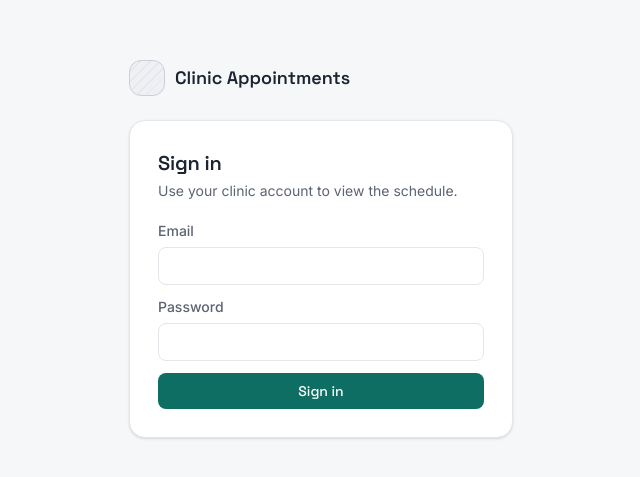
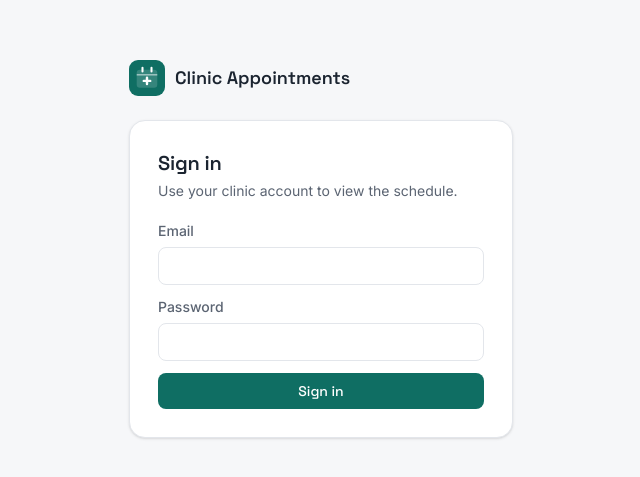
Before and after one commit to abdelrahman-mahmoud-youssef/clinic-appointments, a Next.js app in the folder apps/web/: page /login in a window 1280 px wide. Shown: the part 151-628 px from the top of the page, without its empty margins (319-959 px from the left). Built offline with nearby package versions, Linux system fonts and the light colour scheme; no server answers.

Commit message:
feat(web): add brand logo, favicon, and appointments nav
A teal calendar-plus mark replaces the placeholder in the shell and
login; the same mark ships as app/icon.svg (favicon). Adds the
Appointments list to the nav.

```diff
--- a/apps/web/src/app/login/page.tsx
+++ b/apps/web/src/app/login/page.tsx
@@ -6,6 +6,7 @@ import { ApiError } from '@/lib/api/client';
 import { Field, Input } from '@/components/ui/FormControls';
 import { Button } from '@/components/ui/Button';
 import { Banner } from '@/components/ui/Banner';
+import { Logo } from '@/components/ui/Logo';
 
 export default function LoginPage() {
   const { login } = useAuth();
@@ -31,7 +32,7 @@ export default function LoginPage() {
     <main className="flex min-h-screen items-center justify-center bg-bg px-4 py-10">
       <div className="w-full max-w-sm">
         <div className="mb-6 flex items-center gap-2.5">
-          <span className="slot-closed flex h-9 w-9 shrink-0 items-center justify-center rounded-lg border border-line-strong" />
+          <Logo size={36} />
           <span className="font-display text-lg font-semibold text-ink">Clinic Appointments</span>
         </div>
 
--- a/apps/web/src/components/layout/AppShell.tsx
+++ b/apps/web/src/components/layout/AppShell.tsx
@@ -7,10 +7,12 @@ import clsx from 'clsx';
 import { Role } from '@clinic/shared';
 import { useAuth } from '@/lib/auth/AuthContext';
 import { Button } from '@/components/ui/Button';
+import { Logo } from '@/components/ui/Logo';
 
 const NAV: { href: string; label: string; roles?: Role[] }[] = [
   { href: '/dashboard', label: 'Overview' },
   { href: '/calendar', label: 'Calendar' },
+  { href: '/appointments', label: 'Appointments' },
   { href: '/settings', label: 'Settings', roles: [Role.ADMIN] },
 ];
 
@@ -25,7 +27,7 @@ export function AppShell({ children }: { children: ReactNode }) {
         <div className="mx-auto flex max-w-6xl items-center justify-between gap-4 px-4 py-3 sm:px-6">
           <div className="flex items-center gap-4 sm:gap-6">
             <div className="flex items-center gap-2">
-              <span className="slot-closed h-7 w-7 shrink-0 rounded-md border border-line-strong" />
+              <Logo size={28} />
               <span className="hidden font-display text-sm font-semibold text-ink sm:inline">
                 Clinic Appointments
               </span>
--- /dev/null
+++ b/apps/web/src/components/ui/Logo.tsx
@@ -0,0 +1,24 @@
+export function Logo({ size = 28 }: { size?: number }) {
+  return (
+    <svg
+      width={size}
+      height={size}
+      viewBox="0 0 28 28"
+      fill="none"
+      role="img"
+      aria-label="Clinic Appointments"
+    >
+      <rect width="28" height="28" rx="7" fill="var(--color-brand)" />
+      <rect x="6" y="7.5" width="16" height="14" rx="2.5" fill="white" fillOpacity="0.16" />
+      <line x1="6" y1="11.5" x2="22" y2="11.5" stroke="white" strokeOpacity="0.5" strokeWidth="1.2" />
+      <line x1="10.5" y1="6" x2="10.5" y2="9" stroke="white" strokeWidth="1.6" strokeLinecap="round" />
+      <line x1="17.5" y1="6" x2="17.5" y2="9" stroke="white" strokeWidth="1.6" strokeLinecap="round" />
+      <path
+        d="M14 13.75v5M11.5 16.25h5"
+        stroke="white"
+        strokeWidth="1.9"
+        strokeLinecap="round"
+      />
+    </svg>
+  );
+}
```
Also changed, not shown: apps/web/src/app/icon.svg (added).
